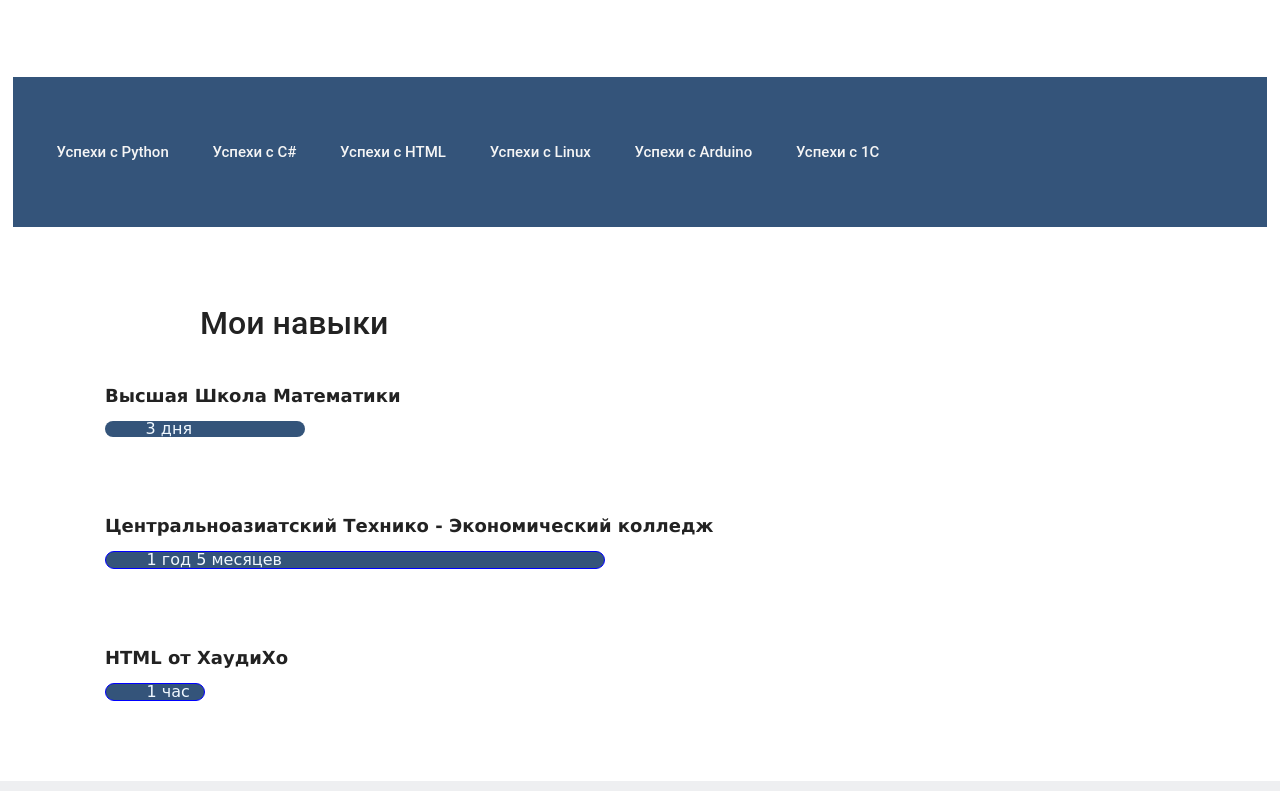
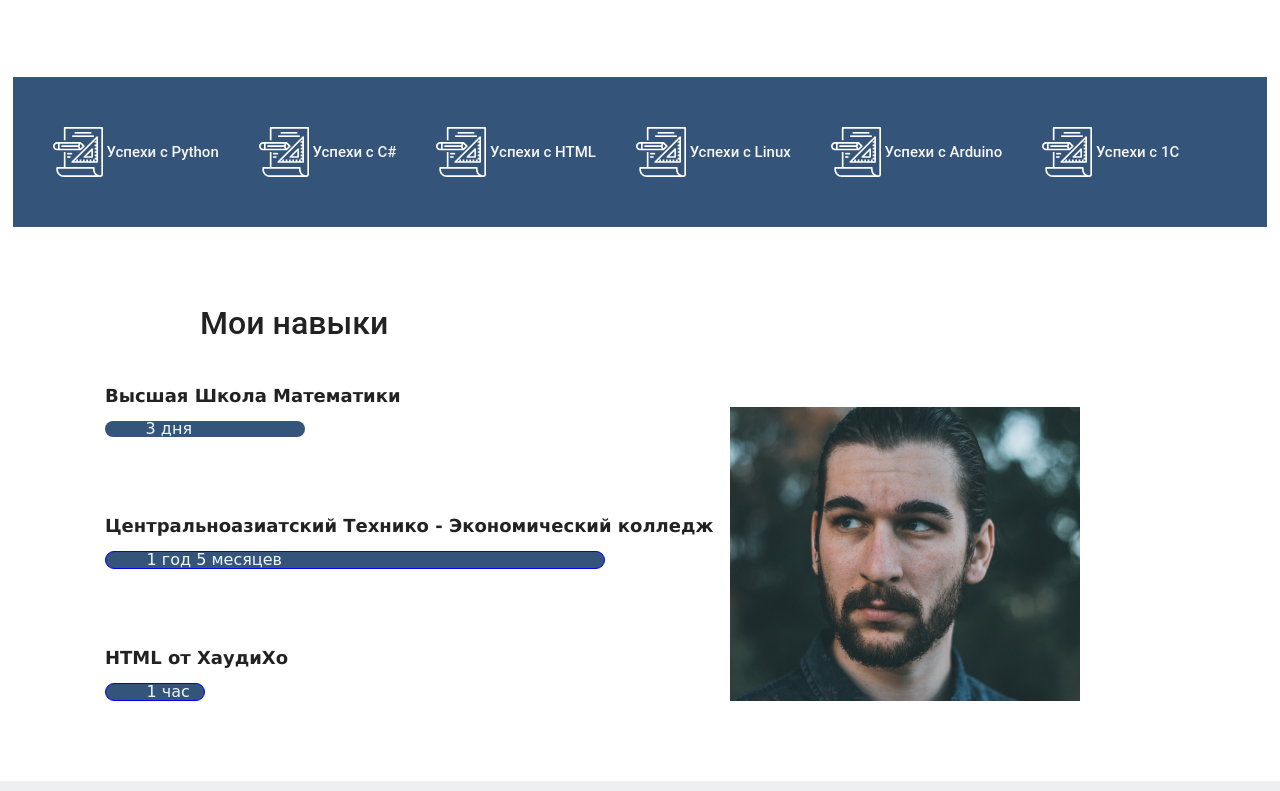
Before and after one commit to lyarov22/lyarov22.github.io, a plain HTML site: page index.html in a window 1280 px wide. Shown: the part 669-1460 px from the top of the page. Drawn offline with Linux system fonts and the light colour scheme.

Commit message:
Update index.html

```diff
--- a/index.html
+++ b/index.html
@@ -70,22 +70,22 @@
 
     <div class="works">
         <div class="projects">
-            <img src="/balls/img/list.svg" alt="">
+            <img src="img/list.svg" alt="">
             <p>&nbsp;Успехи с Python</p>
 
-            <img src="/balls/img/list.svg" alt="">
+            <img src="img/list.svg" alt="">
             <p>&nbsp;Успехи с C#</p>
 
-            <img src="/balls/img/list.svg" alt="">
+            <img src="img/list.svg" alt="">
             <p>&nbsp;Успехи с HTML</p>
 
-            <img src="/balls/img/list.svg" alt="">
+            <img src="img/list.svg" alt="">
             <p>&nbsp;Успехи с Linux</p>
 
-            <img src="/balls/img/list.svg" alt="">
+            <img src="img/list.svg" alt="">
             <p>&nbsp;Успехи с Arduino</p>
 
-            <img src="/balls/img/list.svg" alt="">
+            <img src="img/list.svg" alt="">
             <p>&nbsp;Успехи с 1C</p>
         </div>
 
@@ -107,7 +107,7 @@
         </div>
 
 
-        <img src="/balls/img/man.png" alt="">
+        <img src="img/man.png" alt="">
 
 
     </div>
@@ -122,7 +122,7 @@
         <div class="container">
             <div class="flex">
                 <a href="#general">
-                    <img src="/balls/img/up.png" alt="">
+                    <img src="img/up.png" alt="">
                     <p>Наверх</p>
                 </a>
 
```
